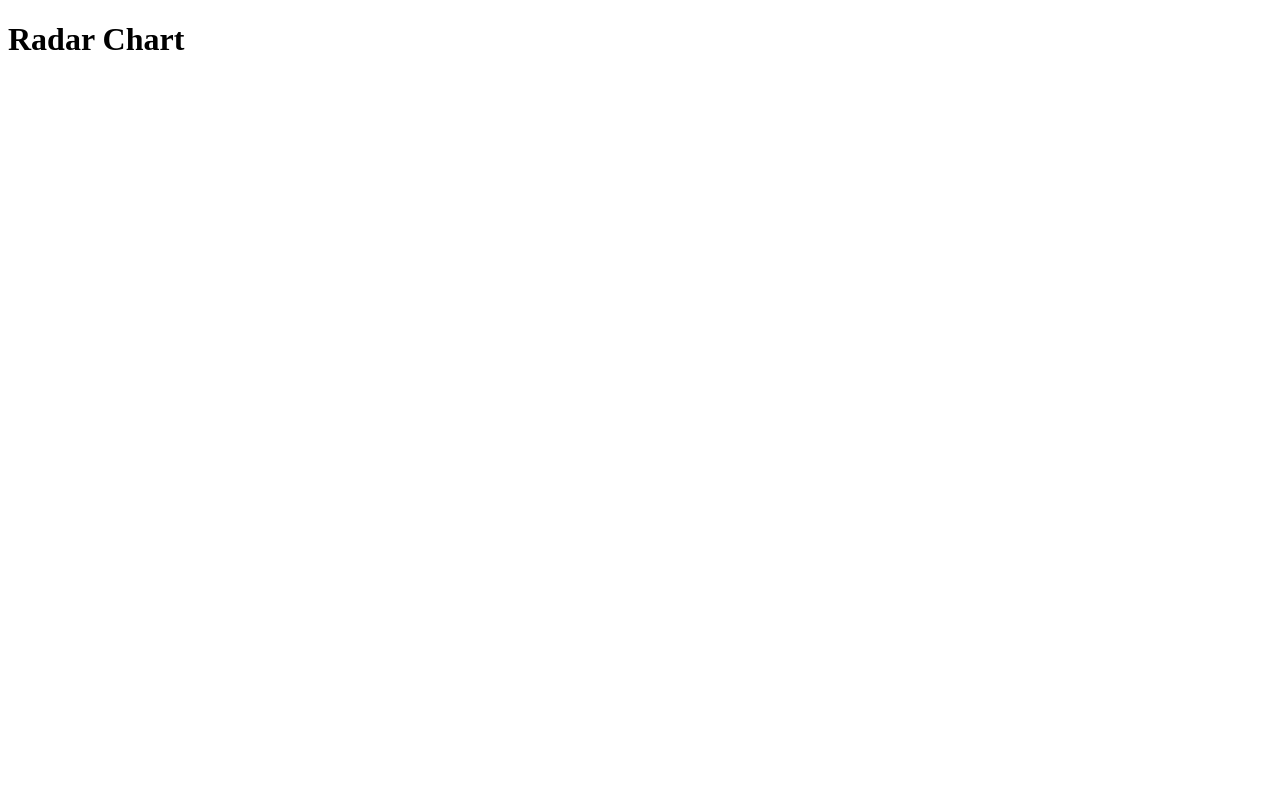
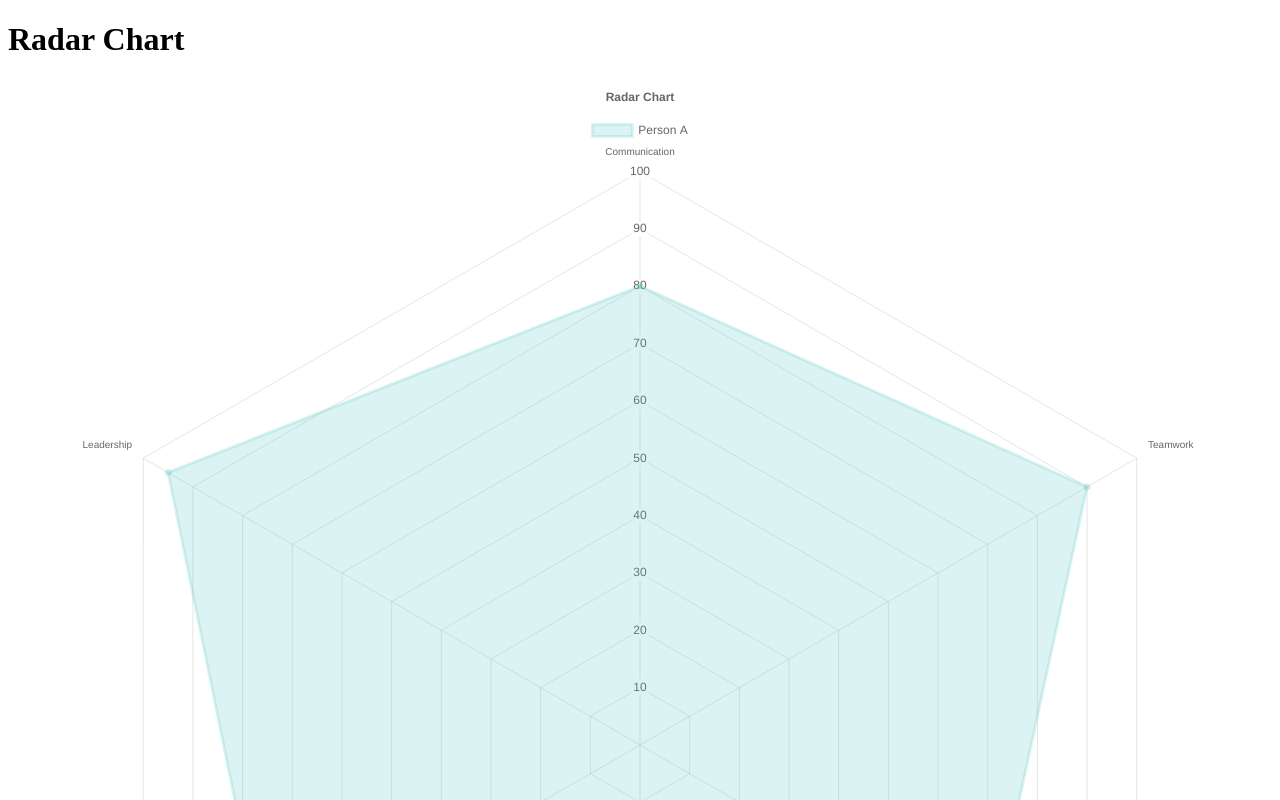
Before and after one commit to KhyleAhronn77/it21a, a plain HTML site: page radar.html in a window 1280 px wide. Shown: the top 800 px of the page. Drawn offline with nearby package versions, Linux system fonts and the light colour scheme.

Commit message:
Added RadarData

```diff
--- a/radar.html
+++ b/radar.html
@@ -36,7 +36,7 @@
             options:{
                 responsive: true,
                 plugins:{
-                    legends:{
+                    legend:{
                         position:"top"
                     },
                 title:{
@@ -59,7 +59,7 @@
         async fetchData(){
             try{
                 const response = await fetch(this.dataUrl);
-                if(!reponse.ok) throw new Error(`Failed to load data: ${response.statusText}`);
+                if (!response.ok) throw new Error(`Failed to load data: ${response.statusText}`);
 
                 const data = await response.json();
                 return data;
```
